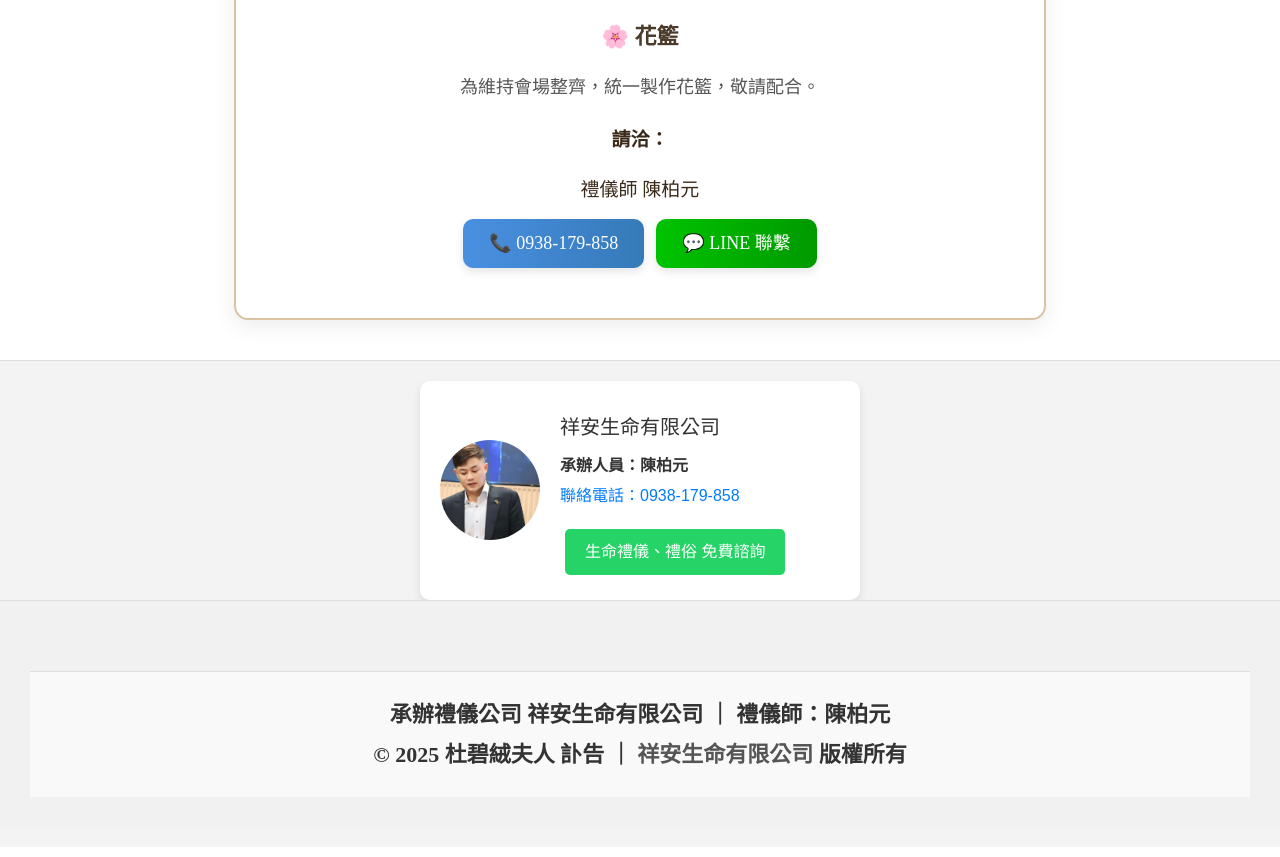
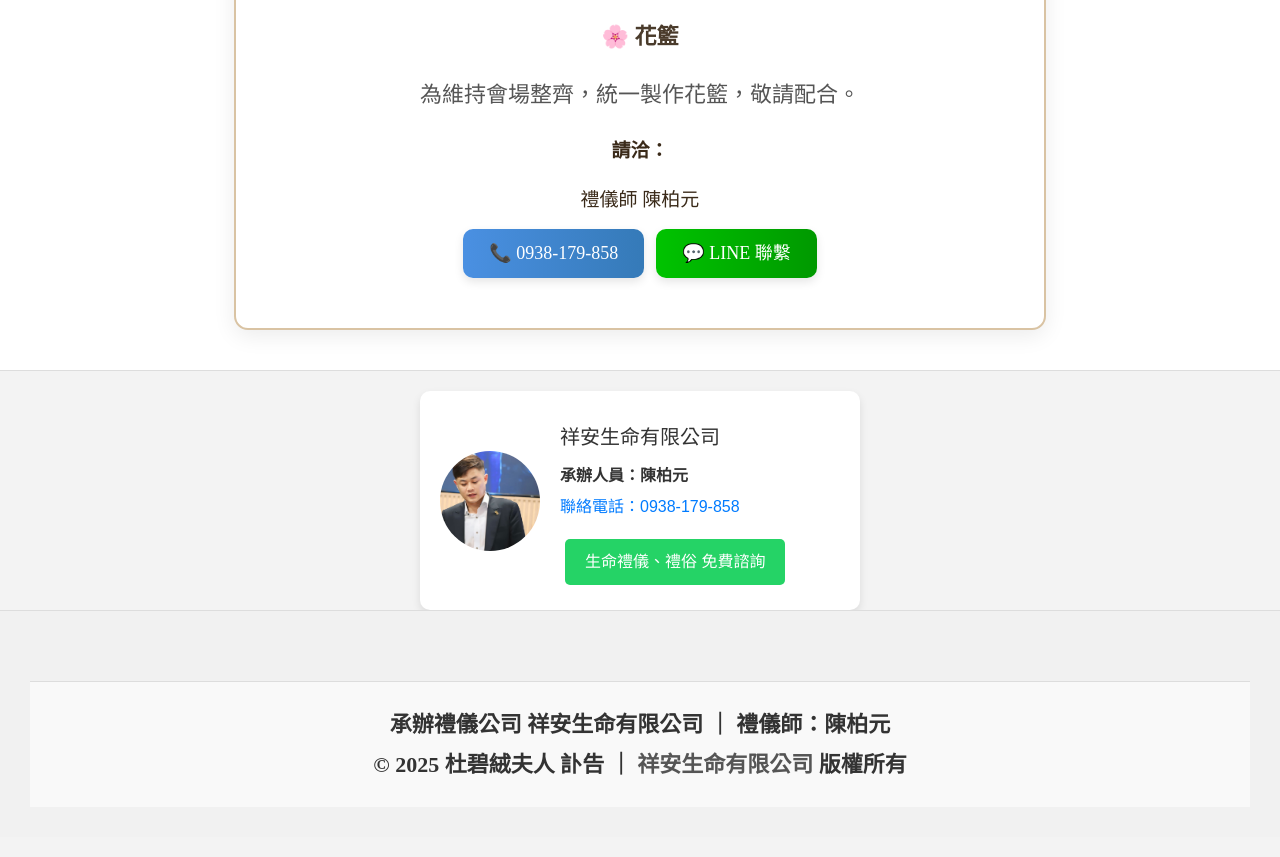
Before and after one commit to Shiangan/Du-Birong, a plain HTML site: page index.html in a window 1280 px wide. Shown: the part 6350-7207 px from the top of the page. Drawn offline with nearby package versions, Linux system fonts and the light colour scheme; a web font is replaced by a local one.

Commit message:
Update index.html

```diff
--- a/index.html
+++ b/index.html
@@ -1037,7 +1037,7 @@ document.querySelectorAll(".image-gallery img").forEach(img => {
   font-weight: 700;
 }
 .flower-section p {
-  font-size: clamp(16px, 2.4vw, 18px);
+  font-size: clamp(18px, 3vw, 22px);
   color: #555;
 }
 
```
